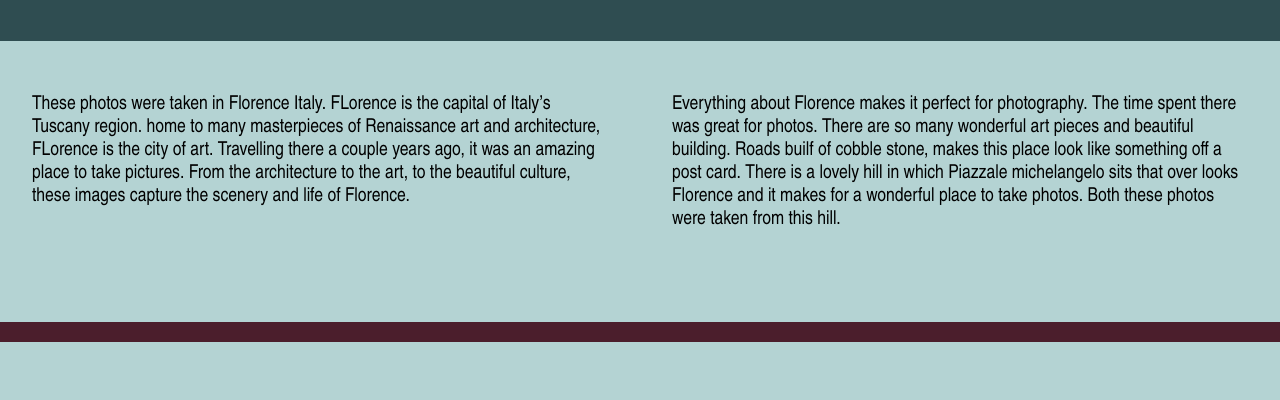
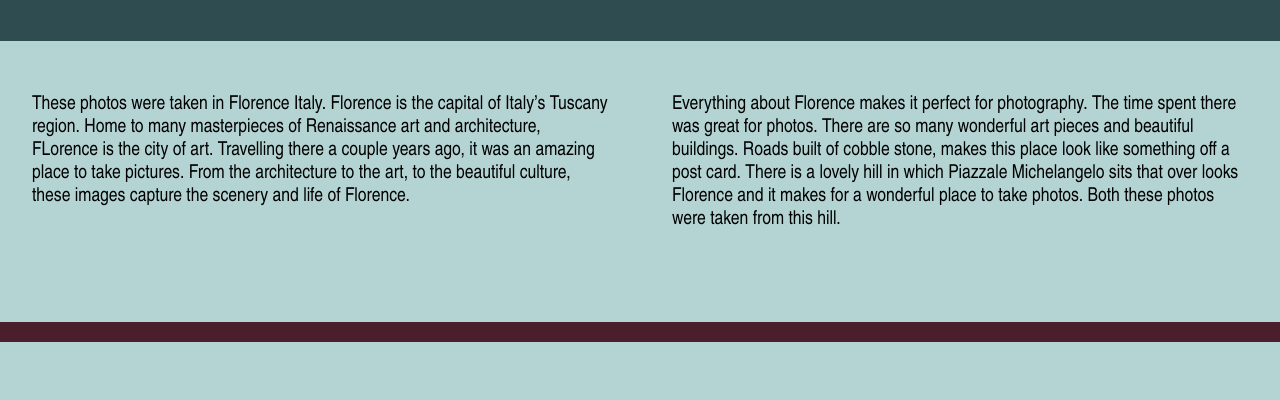
Before and after one commit to mccu0237/mtm6330-midterm-mccu0237, a website: page about.html in a window 1280 px wide. Shown: the part 1012-1412 px from the top of the page. Drawn offline with Linux system fonts and the light colour scheme.

Commit message:
midterm-final change

```diff
--- a/about.html
+++ b/about.html
@@ -36,11 +36,11 @@
         </div>
         <div class="row">
                 <div class="column">
-                    <p>These photos were taken in Florence Italy. FLorence is the capital of Italy’s Tuscany region. home to many masterpieces of Renaissance art and architecture, FLorence is the city of art. Travelling there a couple years ago, it was an amazing place to take pictures. From the architecture to the art, to the beautiful culture, these images capture the scenery and life of Florence. </p>
+                    <p>These photos were taken in Florence Italy. Florence is the capital of Italy’s Tuscany region. Home to many masterpieces of Renaissance art and architecture, FLorence is the city of art. Travelling there a couple years ago, it was an amazing place to take pictures. From the architecture to the art, to the beautiful culture, these images capture the scenery and life of Florence. </p>
                 </div>
 
                 <div class="column">
-                       <p>Everything about Florence makes it perfect for photography. The time spent there was great for photos. There are so many wonderful art pieces and beautiful building. Roads builf of cobble stone, makes this place look like something off a post card. There is a lovely hill in which Piazzale michelangelo sits that over looks Florence and it makes for a wonderful place to take photos. Both these photos were taken from this hill.</p>
+                       <p>Everything about Florence makes it perfect for photography. The time spent there was great for photos. There are so many wonderful art pieces and beautiful buildings. Roads built of cobble stone, makes this place look like something off a post card. There is a lovely hill in which Piazzale Michelangelo sits that over looks Florence and it makes for a wonderful place to take photos. Both these photos were taken from this hill.</p>
                    </div>
                </div>
         <div class="divider2"></div>
```
Also changed, not shown: index.html (+2 -3 lines).
